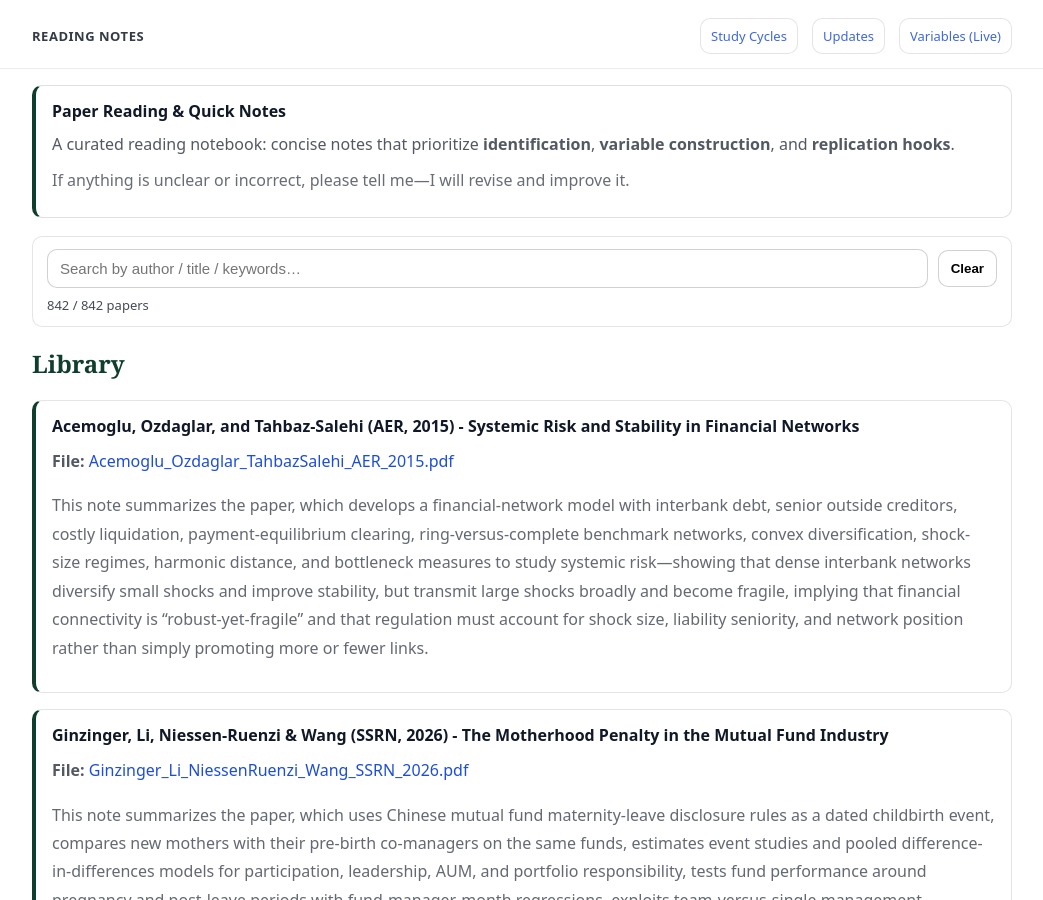
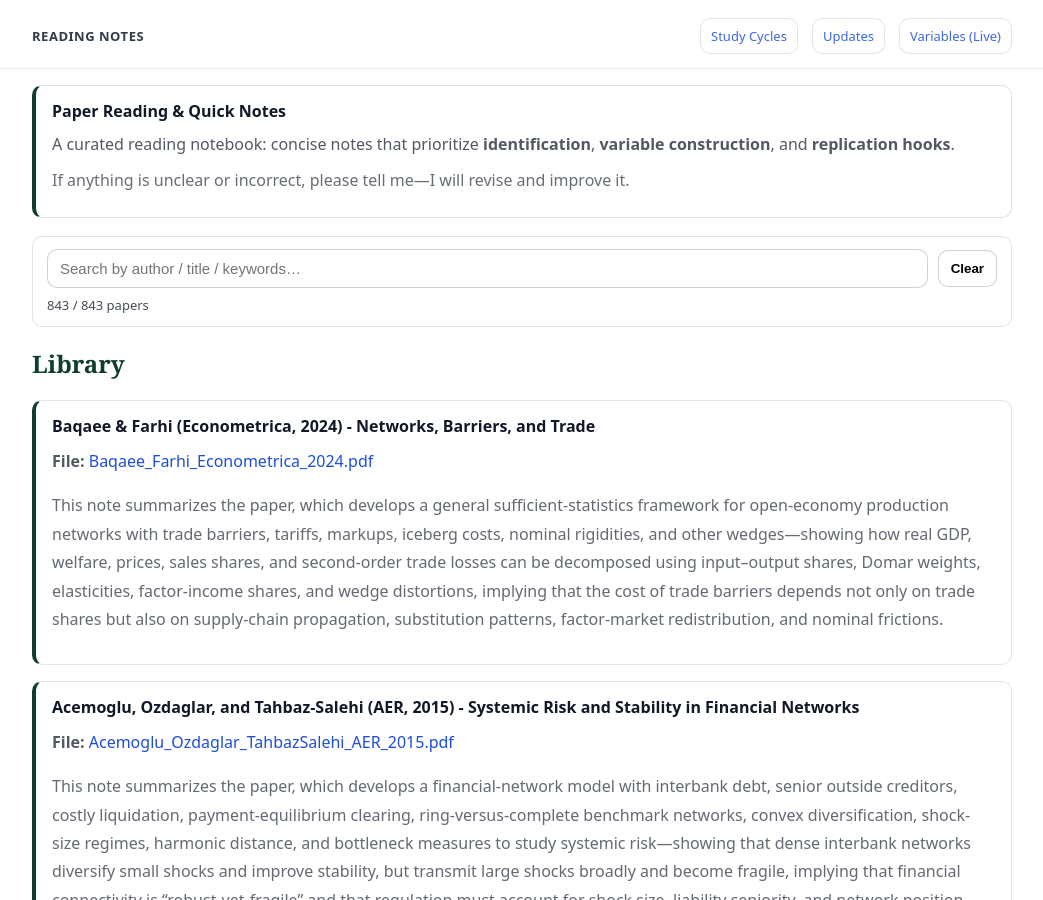
Before and after one commit to yaxinzn/study-archive, a Jekyll site: the page built from reading/index.md, in a window 1280 px wide and 900 px high. Shown: the whole window, without its empty margins (118-1161 px from the left). Built offline with Jekyll 4.4.1, drawn with Linux system fonts in a browser that asks for light colours.

Commit message:
Reading: add/update Baqaee_Farhi_Econometrica_2024.pdf

```diff
--- a/_data/reading.yml
+++ b/_data/reading.yml
@@ -1,3 +1,7 @@
+- title: "Baqaee & Farhi (Econometrica, 2024) - Networks, Barriers, and Trade"
+  file: "Baqaee_Farhi_Econometrica_2024.pdf"
+  desc: "This note summarizes the paper, which develops a general sufficient-statistics framework for open-economy production networks with trade barriers, tariffs, markups, iceberg costs, nominal rigidities, and other wedges—showing how real GDP, welfare, prices, sales shares, and second-order trade losses can be decomposed using input–output shares, Domar weights, elasticities, factor-income shares, and wedge distortions, implying that the cost of trade barriers depends not only on trade shares but also on supply-chain propagation, substitution patterns, factor-market redistribution, and nominal frictions."
+
 - title: "Acemoglu, Ozdaglar, and Tahbaz-Salehi (AER, 2015) - Systemic Risk and Stability in Financial Networks"
   file: "Acemoglu_Ozdaglar_TahbazSalehi_AER_2015.pdf"
   desc: "This note summarizes the paper, which develops a financial-network model with interbank debt, senior outside creditors, costly liquidation, payment-equilibrium clearing, ring-versus-complete benchmark networks, convex diversification, shock-size regimes, harmonic distance, and bottleneck measures to study systemic risk—showing that dense interbank networks diversify small shocks and improve stability, but transmit large shocks broadly and become fragile, implying that financial connectivity is “robust-yet-fragile” and that regulation must account for shock size, liability seniority, and network position rather than simply promoting more or fewer links."
```
Also changed, not shown: 1 other file.
